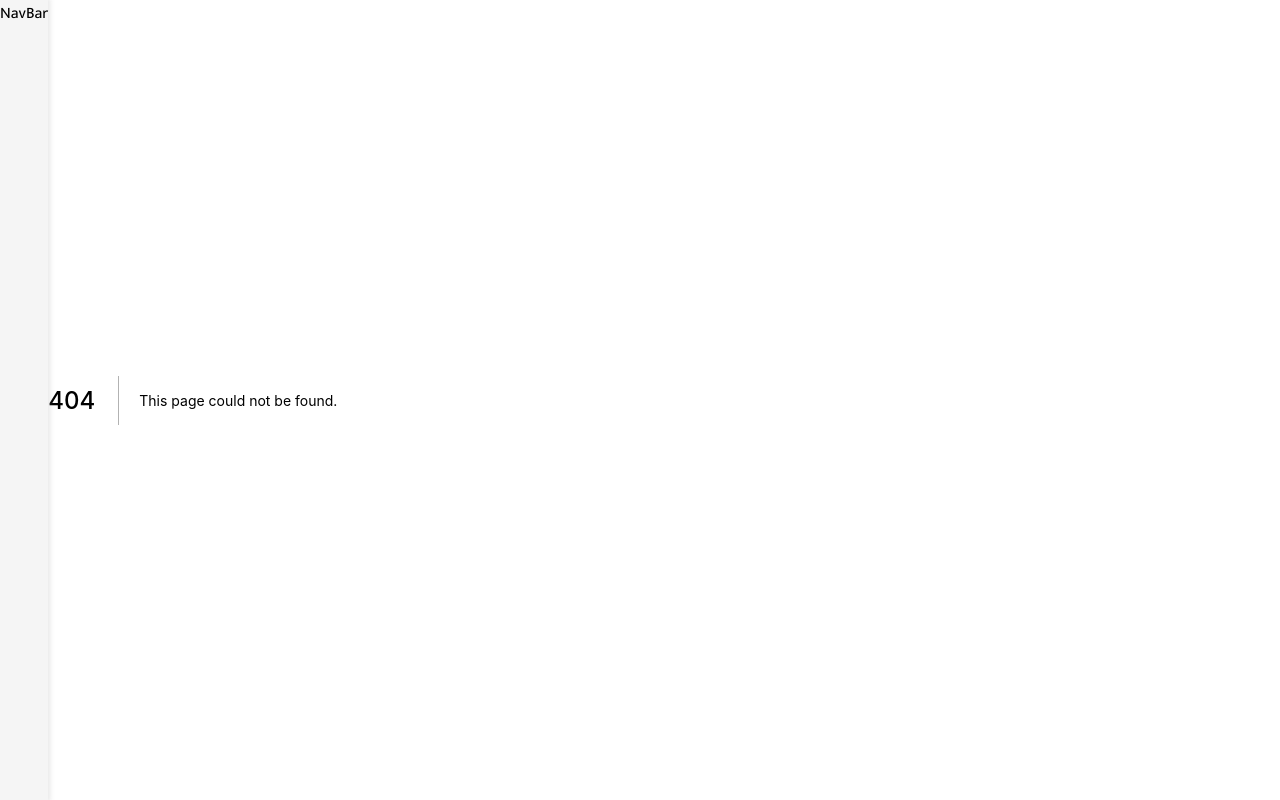
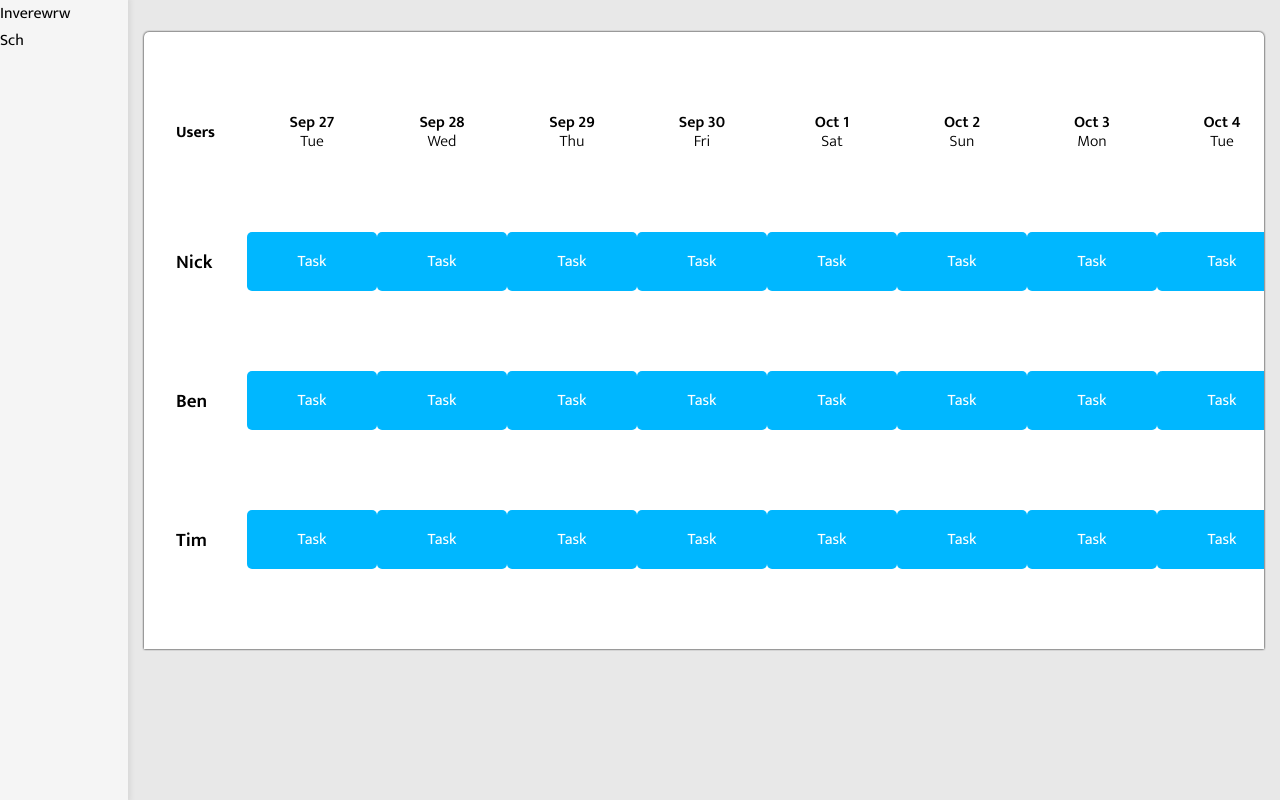
Before and after one commit to nickisnik/invoice-app-ts, a Next.js app: page /schedule in a window 1280 px wide. Before the commit this address had no page. Built offline with nearby package versions, Linux system fonts and the light colour scheme.

Commit message:
Schedule -- table version

```diff
--- a/components/Navbar.tsx
+++ b/components/Navbar.tsx
@@ -1,9 +1,15 @@
 import React from 'react'
 import styles from '../styles/Navbar.module.css'
+import ReceiptLongIcon from '@mui/icons-material/ReceiptLong';
+import AccountTreeIcon from '@mui/icons-material/AccountTree';
+import Button from '@mui/material/Button';
 
 const Navbar = () => {
   return (
-    <div className={styles.container}>NavBar</div>
+    <div className={styles.container}>
+      <div>Inverewrw</div>
+      <div>Sch</div>
+    </div>
   )
 }
 
--- a/package.json
+++ b/package.json
@@ -9,10 +9,13 @@
     "lint": "next lint"
   },
   "dependencies": {
+    "@emotion/cache": "^11.10.3",
     "@emotion/react": "^11.10.4",
+    "@emotion/server": "^11.10.0",
     "@emotion/styled": "^11.10.4",
     "@mui/icons-material": "^5.10.6",
     "@mui/material": "^5.10.7",
+    "date-fns": "^2.29.3",
     "next": "12.3.0",
     "react": "18.2.0",
     "react-dom": "18.2.0"
--- a/pages/_app.tsx
+++ b/pages/_app.tsx
@@ -4,10 +4,10 @@ import Navbar from '../components/Navbar'
 
 function MyApp({ Component, pageProps }: AppProps) {
   return (
-    <>
+    <div className='app'>
       <Navbar />
       <Component {...pageProps} />
-    </>
+    </div>
   )
 }
 
--- /dev/null
+++ b/pages/schedule/index.tsx
@@ -0,0 +1,57 @@
+import React, { useEffect, useState } from 'react'
+import { startOfToday, format, eachDayOfInterval, addDays } from 'date-fns'
+import styles from '../../styles/Schedule.module.css'
+
+
+const Schedule = () => {
+    const [days, setDays] = useState<any>(() => {
+        const today = new Date()
+        const end = addDays(today, 30)
+        return (
+            eachDayOfInterval({
+                start: today,
+                end: end
+            })
+        )
+    })
+    const users = ['Nick', 'Ben', 'Tim']
+    useEffect(() => {
+        console.log(days)
+    }, [days])
+  return (
+    <div className={styles.container}>
+       <div className={styles.table_wrapper}>
+           <table className={styles.table}>
+                <thead className={styles.headrow}>
+                    <th className={styles.users_header}>Users</th>
+                    {days?.map((day : any, index : number) => (
+                        <th key={index} className={styles.headDay_wrapper}>
+                            <div className={styles.headDay}>
+                                <span className={styles.header_monthDate}>{format(day, 'LLL d')}</span>
+                                <span className={styles.header_dayOfWeek}>{format(day, 'iii')}</span>
+                            </div>
+                        </th>
+                    ))}
+
+                </thead>
+                <tbody>
+                    {users.map((user, userIndex) => (
+                        <tr>
+                            <td className={styles.user_details}>{user}</td>
+                            {days?.map((day : any, dayIndex : number) => (
+                                <td className={styles.task_wrapper}>Task</td>
+                            ))}
+                        </tr>
+                    ))}
+
+                    {/* {users?.map((user, userIndex) => (
+                        {}
+                    ))} */}
+                </tbody>
+           </table>
+       </div>
+    </div>
+  )
+}
+
+export default Schedule
--- a/styles/Navbar.module.css
+++ b/styles/Navbar.module.css
@@ -1,6 +1,7 @@
 .container {
     margin: 0;
-    height: 100vh;
+    height: 100%;
+    width: 30vw;
     background-color: whitesmoke;
     display: flex;
     box-shadow: 0px 0px 5px 2px rgba(155, 155, 155, 0.24);
--- /dev/null
+++ b/styles/Schedule.module.css
@@ -0,0 +1,61 @@
+.container {
+    padding: 2rem 1rem;
+    background-color: rgb(232, 232, 232);
+    margin: 0;
+    width: 90%;
+    display: flex;
+}
+.table_wrapper {
+    position: relative;
+    overflow-x: scroll;
+    filter: drop-shadow(0px 0px 1px black);
+    border-radius: 5px;
+}
+.table {
+    /* border-collapse: collapse; */
+    background-color: white;
+    position: relative;
+    border-collapse: separate;
+    border-spacing: 0px 5em;
+}
+.headrow {
+    /* display: flex; */
+}
+.headDay_wrapper {
+    font-size: 1rem;
+    background-color: white;
+}
+.headDay {
+    display: flex;
+    width: 10vw;
+    flex-direction: column;
+}
+.users_header, .user_details {
+    position: sticky;
+    left: 0;
+    padding: 0 2rem;
+    background-color: white;
+}
+.user_details {
+    font-size: 1.2rem;
+    font-weight: 600;
+}
+
+.header_monthDate {
+    font-weight: 600;
+    line-height: 1.2rem;
+}
+.header_dayOfWeek {
+    font-weight: 300;
+    line-height: 1.2rem;
+}
+
+.task_wrapper {
+    text-align: center;
+    background-color: rgb(0, 183, 255);
+    color: white;
+    padding: 1rem;
+    border-radius: 5px;
+    margin-bottom: 1rem;
+
+}
--- a/styles/globals.css
+++ b/styles/globals.css
@@ -7,7 +7,11 @@ body {
   font-family: -apple-system, BlinkMacSystemFont, Segoe UI, Roboto, Oxygen,
     Ubuntu, Cantarell, Fira Sans, Droid Sans, Helvetica Neue, sans-serif;
 }
-
+.app {
+  width: 100vw;
+  height: 100vh;
+  display: flex;
+}
 :root {
   --shadow: 0px 3px 3px 0px rgba(128, 128, 128, 0.149);
   --grey: rgb(95,99,104);
@@ -38,6 +42,7 @@ a {
 #__next {
   display: flex;
   width: 100vw;
+  height: 100vh;
   overflow-x: hidden;
   font-family: 'Mukta';
 }
```
Also changed, not shown: 1 other file (tests, documents, lock files or other folders).
